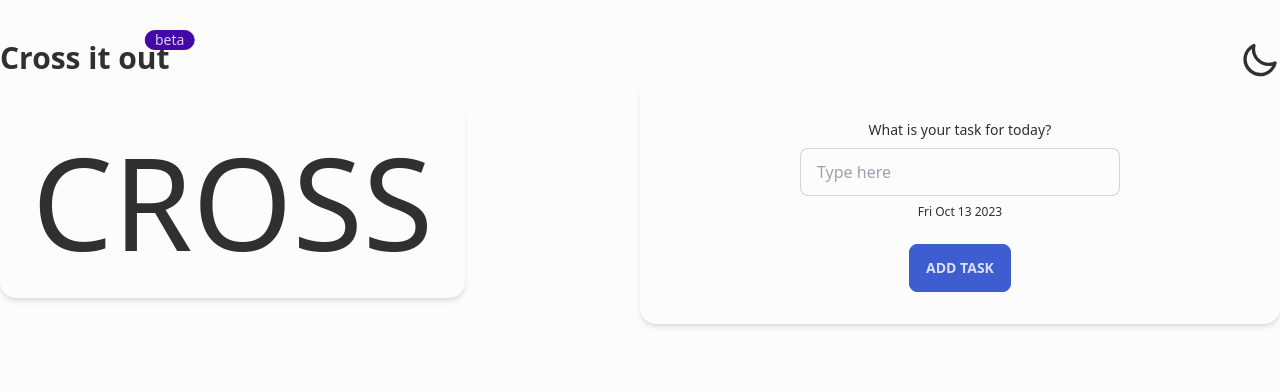
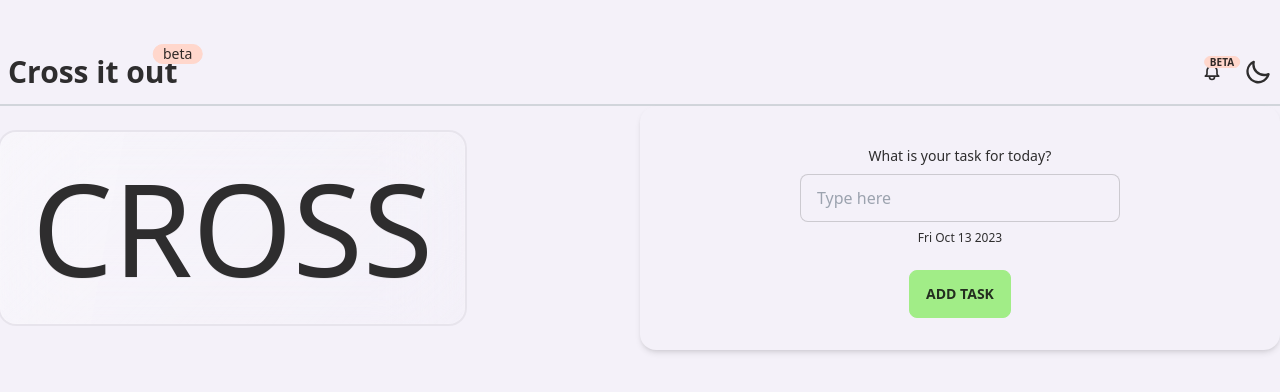
Before and after one commit to Mykola-Dzoban/cross_it_out, a React (Create React App) app: page / in a window 1280 px wide. Shown: the top 392 px of the page. Built offline with nearby package versions, Linux system fonts and the light colour scheme.

Commit message:
added tooltip to buttons and word, changed navbar, added toasts to actions, added checking task text, added new state to check progress

```diff
--- a/src/components/Card.js
+++ b/src/components/Card.js
@@ -1,10 +1,12 @@
-import { useSelector } from "react-redux";
+import { useSelector } from 'react-redux';
 
 const Card = () => {
 	const progress = useSelector((state) => state.streak.progress);
+	const showSuccessModal = useSelector((state) => state.streak.showSuccessModal);
 
 	return (
-		<div className="card w-auto bg-base-100 shadow-md">
+		<div className="tooltip tooltip-bottom" data-tip="Finish task and cross this word">
+			<div className="card w-auto glass border-2 border-gray-300">
 				<div className="card-body">
 					<div className="w-full flex gap-1 flex-wrap  relative">
 						{progress !== 0 && (
@@ -17,6 +19,12 @@ const Card = () => {
 					</div>
 				</div>
 			</div>
+			<div id="toastTasks" className="toast toast-end">
+				<div className={`alert alert-success ${!showSuccessModal && 'hidden'}`}>
+					<span className="text-slate-100 font-bold">All tasks are done.</span>
+				</div>
+			</div>
+		</div>
 	);
 };
 export default Card;
--- a/src/components/Form.js
+++ b/src/components/Form.js
@@ -1,9 +1,17 @@
 import { nanoid } from 'nanoid';
-import { useState } from 'react';
+import { useEffect, useState } from 'react';
 import { useDispatch } from 'react-redux';
 import { addTask, updateProgress } from '../reducer';
 
 const Form = () => {
+	const [showAlert, setShowAlert] = useState(false);
+	const [timeoutId, setTimeoutId] = useState(null);
+
+	useEffect(() => {
+		if (!showAlert) {
+			clearTimeout(timeoutId);
+		}
+	}, [showAlert, timeoutId]);
 	const dispatch = useDispatch();
 
 	const date = new Date().toDateString();
@@ -14,11 +22,19 @@ const Form = () => {
 		e.preventDefault();
 		setTask(e.target.value);
 	};
+
+	// const checkTask = (task) => {
+	// 	if (!task?.trim()) {
+	// 		return 'input-error';
+	// 	}
+	// 	return '';
+	// };
+
 	return (
 		<div className="card bg-base-100 shadow-md w-full md:w-6/12">
 			<div className="card-body">
 				<div className="flex flex-col w-full gap-4 items-center">
-					<div className="form-control w-full flex flex-col items-center">
+					<form className="form-control w-full flex flex-col items-center">
 						<label className="label">
 							<span className="label-text">What is your task for today?</span>
 						</label>
@@ -27,22 +43,34 @@ const Form = () => {
 							value={task}
 							type="text"
 							placeholder="Type here"
-							className="input input-bordered w-full max-w-xs"
+							className={`input input-bordered w-full max-w-xs`}
 						/>
 						<label className="label">
 							<span className="label-text-alt">{date}</span>
 						</label>
-					</div>
+					</form>
 					<div>
 						<button
 							className="btn btn-secondary"
 							onClick={() => {
-								dispatch(addTask({ id: nanoid(), task, isDone: false }));
-								dispatch(updateProgress());
-								setTask('');
+								if (task?.trim()) {
+									dispatch(addTask({ id: nanoid(), task: task.trim(), isDone: false }));
+									dispatch(updateProgress());
+									setTask('');
+									setShowAlert(true);
+									const id = setTimeout(() => {
+										setShowAlert(false);
+									}, 2000);
+									setTimeoutId(id);
+								}
 							}}>
 							add task
 						</button>
+					</div>
+					<div id="toastTasks" className="toast toast-end">
+						<div className={`alert alert-info ${!showAlert && 'hidden'}`}>
+							<span className="font-bold">Task added successfully.</span>
+						</div>
 					</div>
 				</div>
 			</div>
--- a/src/components/Navbar.js
+++ b/src/components/Navbar.js
@@ -9,25 +9,45 @@ const Navbar = () => {
 	};
 
 	return (
-		<div className="flex justify-between">
-			<div>
+		<div className="navbar flex justify-between border-b-2 border-gray-300">
+			<div className="navbar-center">
 				<div className="indicator">
 					<span className="indicator-item badge badge-accent">beta</span>
 					<h1 className="text-3xl font-bold whitespace-normal">Cross it out</h1>
 				</div>
 			</div>
+			<div className="navbar-end flex items-center gap-2">
+				<button className="btn btn-ghost btn-circle">
+					<div className="indicator">
+						<svg
+							xmlns="http://www.w3.org/2000/svg"
+							className="h-5 w-5"
+							fill="none"
+							viewBox="0 0 24 24"
+							stroke="currentColor">
+							<path
+								strokeLinecap="round"
+								strokeLinejoin="round"
+								strokeWidth="2"
+								d="M15 17h5l-1.405-1.405A2.032 2.032 0 0118 14.158V11a6.002 6.002 0 00-4-5.659V5a2 2 0 10-4 0v.341C7.67 6.165 6 8.388 6 11v3.159c0 .538-.214 1.055-.595 1.436L4 17h5m6 0v1a3 3 0 11-6 0v-1m6 0H9"
+							/>
+						</svg>
+						<span className="indicator-item badge badge-accent badge-xs text-[10px]">beta</span>
+					</div>
+				</button>
 				<label className="swap swap-rotate">
 					<input type="checkbox" onClick={handleTheme} />
 					{/* sun icon */}
-				<svg className="swap-on fill-current w-10 h-10" xmlns="http://www.w3.org/2000/svg" viewBox="0 0 24 24">
+					<svg className="swap-on fill-current w-7 h-7" xmlns="http://www.w3.org/2000/svg" viewBox="0 0 24 24">
 						<path d="M5.64,17l-.71.71a1,1,0,0,0,0,1.41,1,1,0,0,0,1.41,0l.71-.71A1,1,0,0,0,5.64,17ZM5,12a1,1,0,0,0-1-1H3a1,1,0,0,0,0,2H4A1,1,0,0,0,5,12Zm7-7a1,1,0,0,0,1-1V3a1,1,0,0,0-2,0V4A1,1,0,0,0,12,5ZM5.64,7.05a1,1,0,0,0,.7.29,1,1,0,0,0,.71-.29,1,1,0,0,0,0-1.41l-.71-.71A1,1,0,0,0,4.93,6.34Zm12,.29a1,1,0,0,0,.7-.29l.71-.71a1,1,0,1,0-1.41-1.41L17,5.64a1,1,0,0,0,0,1.41A1,1,0,0,0,17.66,7.34ZM21,11H20a1,1,0,0,0,0,2h1a1,1,0,0,0,0-2Zm-9,8a1,1,0,0,0-1,1v1a1,1,0,0,0,2,0V20A1,1,0,0,0,12,19ZM18.36,17A1,1,0,0,0,17,18.36l.71.71a1,1,0,0,0,1.41,0,1,1,0,0,0,0-1.41ZM12,6.5A5.5,5.5,0,1,0,17.5,12,5.51,5.51,0,0,0,12,6.5Zm0,9A3.5,3.5,0,1,1,15.5,12,3.5,3.5,0,0,1,12,15.5Z" />
 					</svg>
 					{/* moon icon */}
-				<svg className="swap-off fill-current w-10 h-10" xmlns="http://www.w3.org/2000/svg" viewBox="0 0 24 24">
+					<svg className="swap-off fill-current w-7 h-7" xmlns="http://www.w3.org/2000/svg" viewBox="0 0 24 24">
 						<path d="M21.64,13a1,1,0,0,0-1.05-.14,8.05,8.05,0,0,1-3.37.73A8.15,8.15,0,0,1,9.08,5.49a8.59,8.59,0,0,1,.25-2A1,1,0,0,0,8,2.36,10.14,10.14,0,1,0,22,14.05,1,1,0,0,0,21.64,13Zm-9.5,6.69A8.14,8.14,0,0,1,7.08,5.22v.27A10.15,10.15,0,0,0,17.22,15.63a9.79,9.79,0,0,0,2.1-.22A8.11,8.11,0,0,1,12.14,19.73Z" />
 					</svg>
 				</label>
 			</div>
+		</div>
 	);
 };
 export default Navbar;
--- a/src/components/Tasks.js
+++ b/src/components/Tasks.js
@@ -1,9 +1,19 @@
+import { useEffect, useState } from 'react';
 import { useDispatch, useSelector } from 'react-redux';
 import { deleteTask, toggleTask, updateProgress } from '../reducer';
 
 const Tasks = () => {
+	const [showAlert, setShowAlert] = useState(false);
+	const [timeoutId, setTimeoutId] = useState(null);
+
 	const tasks = useSelector((state) => state.streak.tasks);
 	const dispatch = useDispatch();
+
+	useEffect(() => {
+		if (!showAlert) {
+			clearTimeout(timeoutId);
+		}
+	}, [showAlert, timeoutId]);
 
 	return (
 		<div className="card w-full bg-base-100 shadow-md">
@@ -25,11 +35,17 @@ const Tasks = () => {
 									/>
 									<p className={`text-2xl ${isDone ? 'line-through' : ''}`}>{task}</p>
 								</div>
+								<div className="tooltip tooltip-bottom" data-tip="Delete task">
 									<button
-									className="btn btn-square bg-red-200 hover:bg-red-400"
+										className="btn btn-square bg-red-400 hover:bg-red-600"
 										onClick={() => {
 											dispatch(deleteTask(id));
 											dispatch(updateProgress());
+											setShowAlert(true);
+											const idTime = setTimeout(() => {
+												setShowAlert(false);
+											}, 2000);
+											setTimeoutId(idTime);
 										}}>
 										<svg
 											xmlns="http://www.w3.org/2000/svg"
@@ -46,10 +62,16 @@ const Tasks = () => {
 										</svg>
 									</button>
 								</div>
+							</div>
 							<div className="divider"></div>
 						</div>
 					);
 				})}
+				<div id="toastTasks" className="toast toast-end">
+					<div className={`alert alert-warning bg-orange-400 ${!showAlert && 'hidden'}`}>
+						<span className="text-slate-100 font-bold">Task deleted.</span>
+					</div>
+				</div>
 			</div>
 		</div>
 	);
--- a/src/reducer/index.js
+++ b/src/reducer/index.js
@@ -24,6 +24,7 @@ const initialState = {
 	progress: getProgressFromLocalStorage(),
 	tasks: getTasksFromLocalStorage(),
 	theme: getThemeFromLocalStorage(),
+	showSuccessModal: false
 };
 
 export const streakSlice = createSlice({
@@ -58,6 +59,12 @@ export const streakSlice = createSlice({
 			if (state.tasks.length === 0) {
 				state.progress = 0;
 			}
+			if (state.progress === 100) {
+				state.showSuccessModal = true;
+			}
+			else{
+				state.showSuccessModal = false;
+			}
 			localStorage.setItem('progress', JSON.stringify(state.progress));
 		},
 		deleteTask: (state, actions) => {
--- a/tailwind.config.js
+++ b/tailwind.config.js
@@ -22,15 +22,15 @@ module.exports = {
 			},
 			{
 				myLight: {
-					primary: '#0b8266',
-					secondary: '#3e5ed1',
-					accent: '#4408a5',
-					neutral: '#2c1b31',
-					'base-100': '#fcfcfd',
-					info: '#4a6ac9',
-					success: '#0e7757',
-					warning: '#e5990b',
-					error: '#f76a55',
+					primary: '#55dbd9',
+					secondary: '#a2ed89',
+					accent: '#ffd7cc',
+					neutral: '#151b1e',
+					'base-100': '#f4f1f9',
+					info: '#85a9e0',
+					success: '#31d89e',
+					warning: '#e09215',
+					error: '#eb1446',
 				},
 			},
 		],
```
Lines whose indentation alone changed are shown as unchanged.
